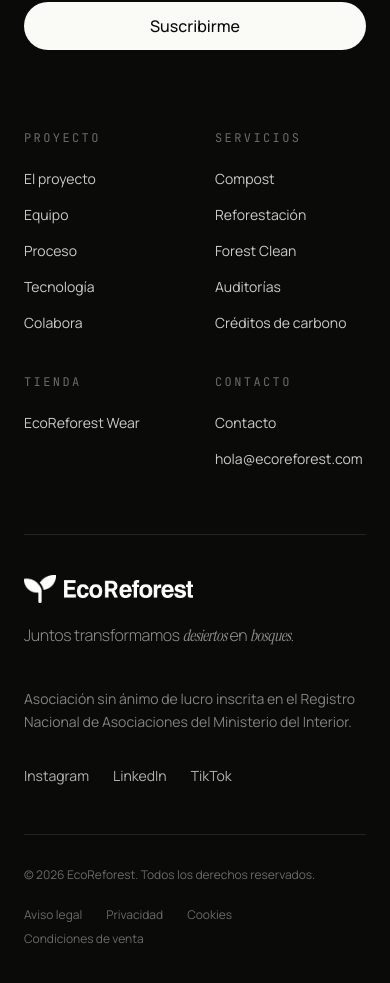
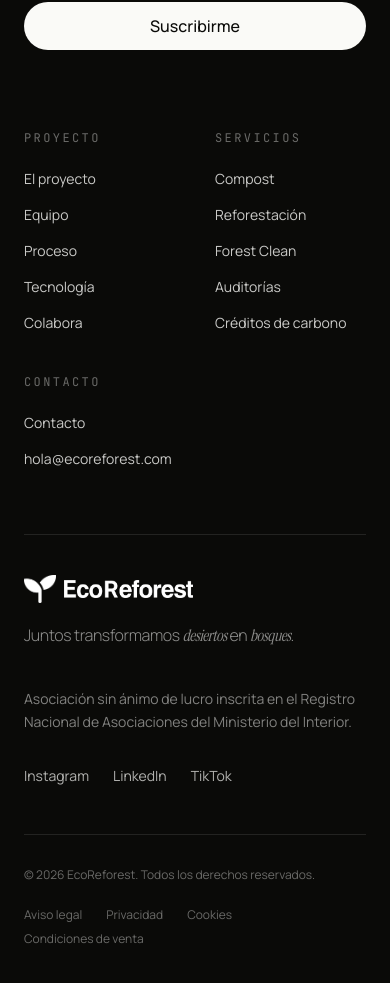
Before and after one commit to Ecoreforest/web, a Next.js app: page /equipo in a window 390 px wide. Shown: the part 7970-8953 px from the top of the page. Built offline with nearby package versions, Linux system fonts and the light colour scheme.

Commit message:
Add files via upload
6.6

```diff
--- a/app/components/Footer.tsx
+++ b/app/components/Footer.tsx
@@ -6,11 +6,9 @@
 import Logo from './Logo';
 
 /**
- * Footer restructurado (paso 6.4):
- * - Columna "Cómo lo hacemos" eliminada
- * - Sus links se consolidan dentro de "Proyecto"
- * - Hoja de ruta e Impacto retirados (las páginas siguen accesibles por URL)
- * - Grid pasa de 5 → 4 columnas en desktop
+ * Footer restructurado (paso 6.6):
+ * - Columna "Tienda" eliminada (irá en dominio separado ecoreforest.com)
+ * - Grid pasa de 4 → 3 columnas en desktop
  */
 const footerSections = [
   {
@@ -31,12 +29,6 @@
       { href: '/servicios/forest-clean', label: 'Forest Clean' },
       { href: '/servicios/auditorias', label: 'Auditorías' },
       { href: '/servicios/creditos-carbono', label: 'Créditos de carbono' },
-    ],
-  },
-  {
-    title: 'Tienda',
-    links: [
-      { href: '/shop', label: 'EcoReforest Wear' },
     ],
   },
   {
@@ -106,7 +98,7 @@
           </form>
         </div>
 
-        <div className="grid grid-cols-2 md:grid-cols-4 lg:grid-cols-4 gap-10 lg:gap-8 mb-16">
+        <div className="grid grid-cols-2 md:grid-cols-3 lg:grid-cols-3 gap-10 lg:gap-8 mb-16">
           {footerSections.map((section) => (
             <div key={section.title}>
               <h3 className="text-xs font-mono uppercase tracking-[0.2em] text-bone/40 mb-5">
--- a/app/components/Navbar.tsx
+++ b/app/components/Navbar.tsx
@@ -10,11 +10,10 @@
 type NavItem = { label: string; href?: string; children?: SubLink[] };
 
 /**
- * Nav restructurada (paso 6.4):
- * - "Cómo lo hacemos" se fusiona dentro de "Proyecto"
- * - Hoja de ruta e Impacto se retiran del menú (las páginas siguen existiendo
- *   en /hoja-de-ruta y /impacto, simplemente no se enlazan desde nav)
- * - Proyecto ahora contiene: El proyecto · Equipo · Proceso · Tecnología · Colabora
+ * Nav restructurada (paso 6.6):
+ * - "Tienda" eliminada del menú (irá en dominio separado ecoreforest.com cuando esté lista)
+ * - Hoja de ruta e Impacto fueron retiradas previamente (paso 6.4) y las páginas se eliminan en paso 6.6
+ * - Proyecto contiene: El proyecto · Equipo · Proceso · Tecnología · Colabora
  */
 const navStructure: NavItem[] = [
   {
@@ -37,7 +36,6 @@
       { href: '/servicios/creditos-carbono', label: 'Créditos de carbono', description: 'Compensación verificable' },
     ],
   },
-  { label: 'Tienda', href: '/shop' },
   { label: 'Contacto', href: '/contacto' },
 ];
 
--- a/app/page.tsx
+++ b/app/page.tsx
@@ -8,8 +8,6 @@
 import HomeProceso from './components/home/HomeProceso';
 import HomeLineas from './components/home/HomeLineas';
 import HomeTecnologia from './components/home/HomeTecnologia';
-import HomeHojaRuta from './components/home/HomeHojaRuta';
-import HomeTienda from './components/home/HomeTienda';
 import HomeAliados from './components/home/HomeAliados';
 import HomeCTA from './components/home/HomeCTA';
 
@@ -130,8 +128,6 @@
       <HomeProceso />
       <HomeLineas />
       <HomeTecnologia />
-      <HomeHojaRuta />
-      <HomeTienda />
       <HomeAliados />
       <HomeCTA />
     </>
```
